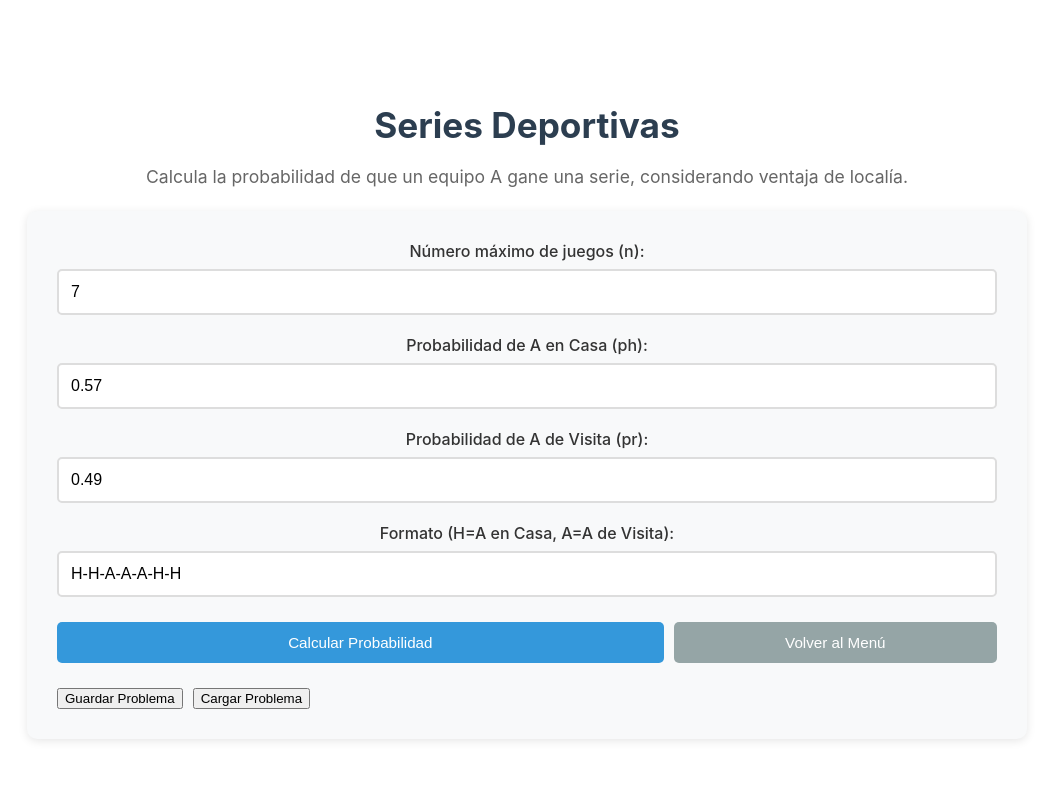
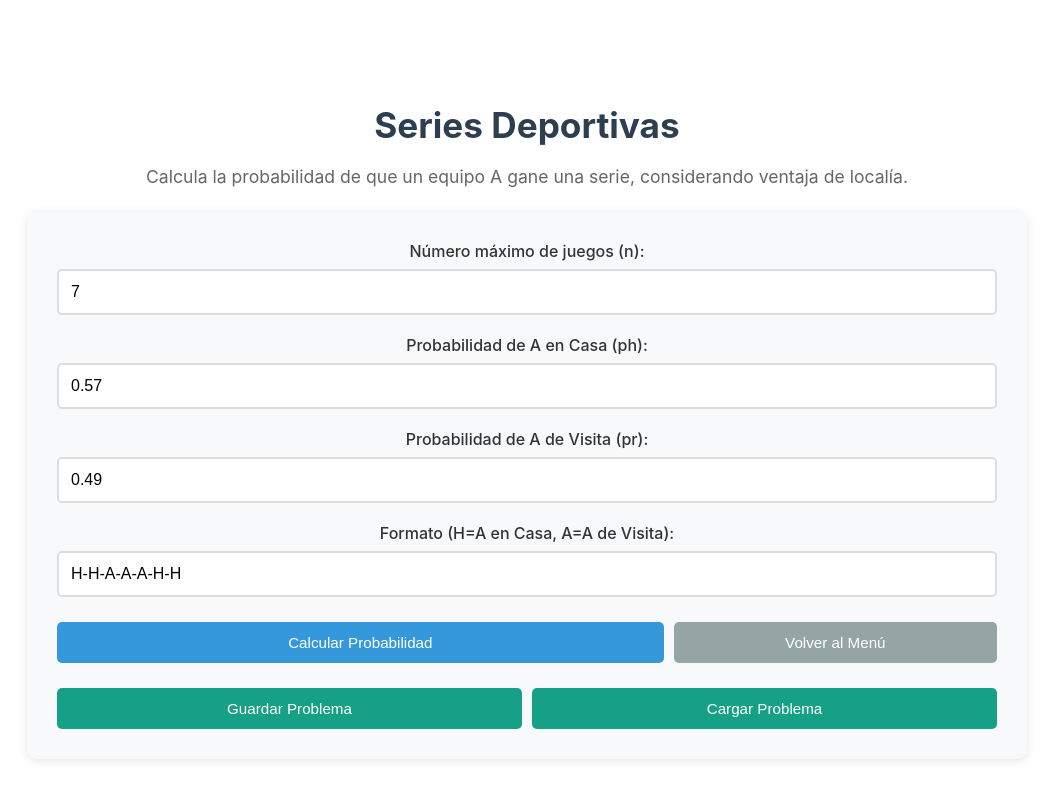
Before and after one commit to VargasAPI/IO, a React (Create React App) app in the folder client/: page /series-deportivas in a window 1280 px wide. Shown: the top 800 px of the page, without its empty margins (113-1166 px from the left). Built offline with nearby package versions, Linux system fonts and the light colour scheme.

Commit message:
cambios botones

```diff
--- a/client/src/pages/ReemplazoEquipos.jsx
+++ b/client/src/pages/ReemplazoEquipos.jsx
@@ -255,10 +255,10 @@ function ReemplazoEquipos() {
 
         {/* Botones de Guardar y Cargar */}
         <div className="button-group io-buttons">
-          <button type="button" className="btn-save" onClick={handleSave}>
+          <button type="button" className="btn-save btn-secondary file-label" onClick={handleSave}>
             Guardar Problema
           </button>
-          <button type="button" className="btn-load" onClick={() => fileInputRef.current.click()}>
+          <button type="button" className="btn-load btn-secondary file-label" onClick={() => fileInputRef.current.click()}>
             Cargar Problema
           </button>
         </div>
--- a/client/src/pages/SeriesDeportivas.jsx
+++ b/client/src/pages/SeriesDeportivas.jsx
@@ -195,10 +195,10 @@ function SeriesDeportivas() {
 
         {/* Botones de Guardar y Cargar */}
         <div className="button-group io-buttons">
-          <button type="button" className="btn-save" onClick={handleSave}>
+          <button type="button" className="btn-save btn-secondary file-label" onClick={handleSave}>
             Guardar Problema
           </button>
-          <button type="button" className="btn-load" onClick={() => fileInputRef.current.click()}>
+          <button type="button" className="btn-load btn-secondary file-label" onClick={() => fileInputRef.current.click()}>
             Cargar Problema
           </button>
         </div>
```
